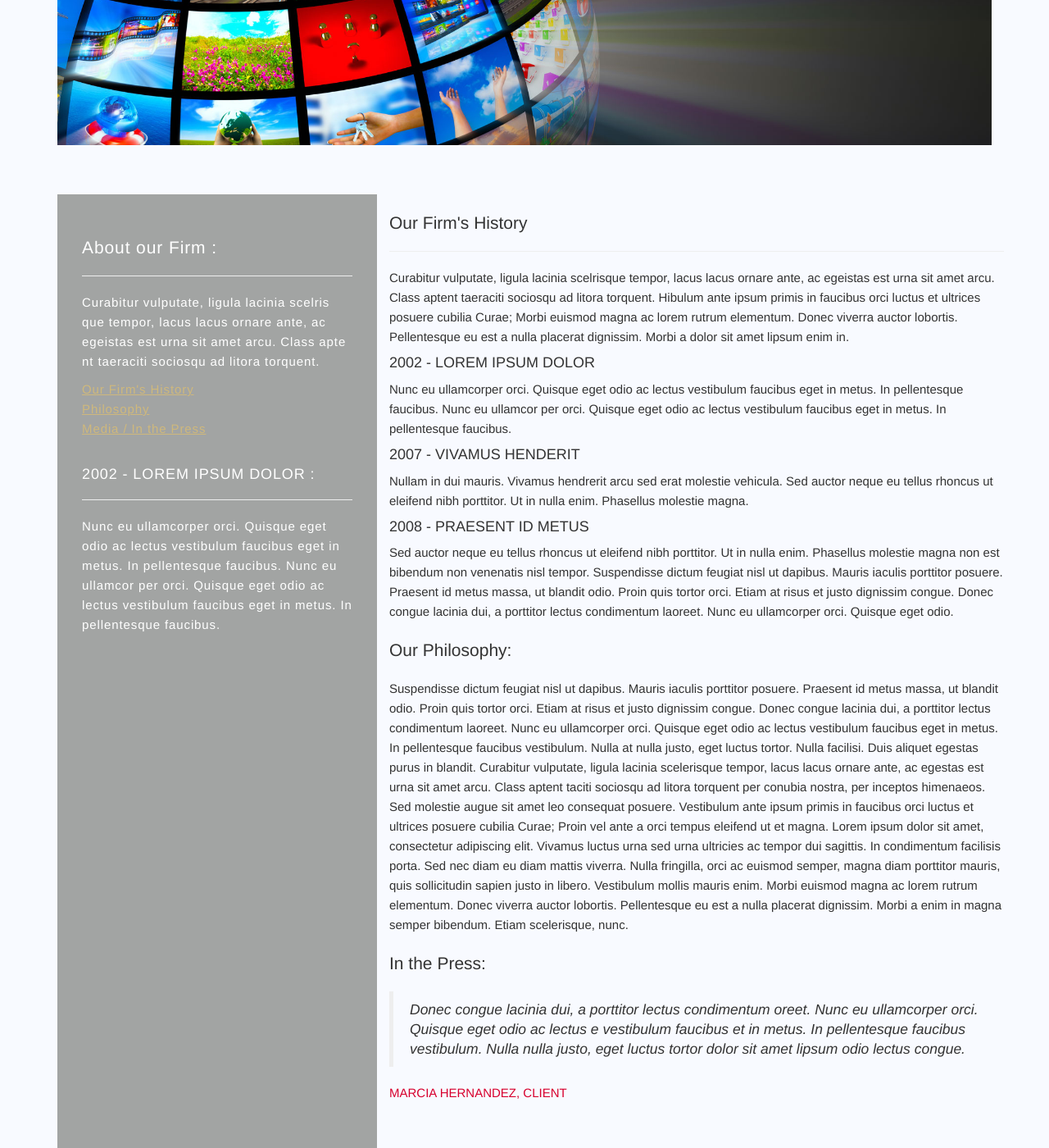
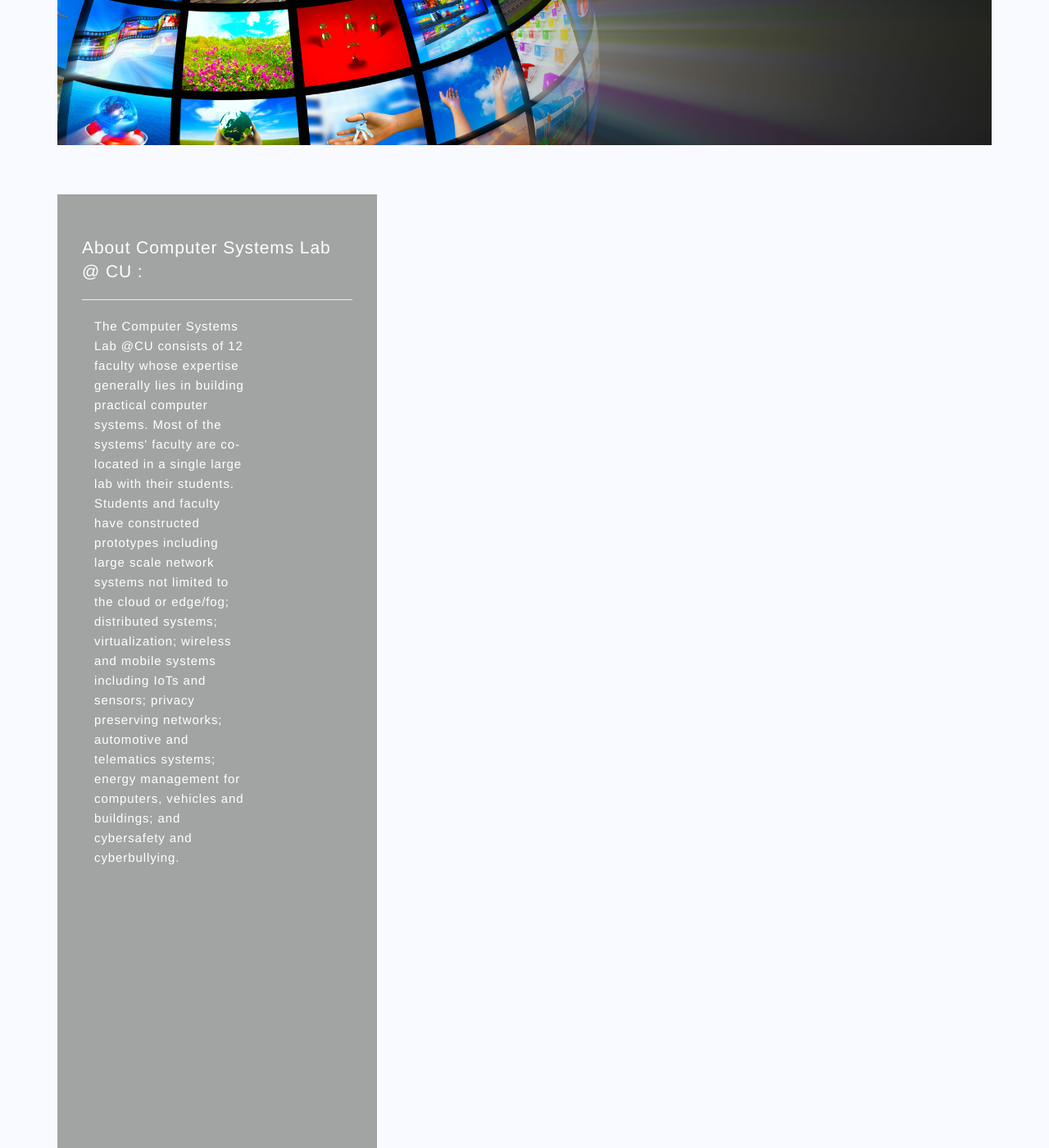
Before and after one commit to cu-computer-systems/cu-computer-systems.github.io, a Jekyll site: the page built from about.html, in a window 1280 px wide and 1400 px high, scrolled down 289 px. Shown: the whole window at 82% size. Built offline with Jekyll 4.4.1, drawn with Linux system fonts in a browser that asks for light colours; nearby versions of some CDN libraries; some of the changed text lies outside the part shown.

Commit message:
Update about.html

```diff
--- a/about.html
+++ b/about.html
@@ -13,18 +13,19 @@ permalink: /about
 <div class="container">
   <div class="row">
     <div class="side-left col-sm-4 col-md-4">
-      <h3 class="lead">  About our Firm : </h3><hr>
+      <h3 class="lead">  About Computer Systems Lab @ CU : </h3><hr>
+      <!--<h3 class="lead">  About our Firm : </h3><hr>-->
 
-      <p>Curabitur vulputate, ligula lacinia scelris que tempor, lacus lacus ornare ante, ac egeistas est urna sit amet arcu. Class apte nt taeraciti sociosqu ad litora torquent.</p>
+      <!--<p>Curabitur vulputate, ligula lacinia scelris que tempor, lacus lacus ornare ante, ac egeistas est urna sit amet arcu. Class apte nt taeraciti sociosqu ad litora torquent.</p>
       <a href="#anchor1"> Our Firm's History</a><br>
       <a href="#anchor2"> Philosophy</a><br>
       <a href="#anchor3">Media / In the Press</a><br>
       <br>
       <h4>2002 - LOREM IPSUM DOLOR :</h4><hr>
       Nunc eu ullamcorper orci. Quisque eget odio ac lectus vestibulum faucibus eget in metus. In pellentesque faucibus. Nunc eu ullamcor per orci. Quisque eget odio ac lectus vestibulum faucibus eget in metus. In pellentesque faucibus.
-    </div>
+    </div>-->
     <div class="col-sm-8 col-md-8">
-        <h3 class="lead"id="anchor1"> Our Firm's History </h3><hr>
+        <!--<h3 class="lead"id="anchor1"> Our Firm's History </h3><hr>
         <p>
           Curabitur vulputate, ligula lacinia scelrisque tempor, lacus lacus ornare ante, ac egeistas est urna sit amet arcu. Class aptent taeraciti sociosqu ad litora torquent. Hibulum ante ipsum primis in faucibus orci luctus et ultrices posuere cubilia Curae; Morbi euismod magna ac lorem rutrum elementum. Donec viverra auctor lobortis. Pellentesque eu est a nulla placerat dignissim. Morbi a dolor sit amet lipsum enim in.
         </p>
@@ -52,7 +53,10 @@ permalink: /about
         </blockquote>
         <p class="block-author"> MARCIA HERNANDEZ, CLIENT</p>
         <br><br>
-        <p>Sed nec diam eu diam mattis viverra. Nulla fringilla, orci ac euismod semper, magna diam porttitor mauris, quis sollicitudin sapien justo in libero. Vestibulum mollis mauris enim. Morbi euismod magna ac lorem rutrum elementum. Donec viverra auctor lobortis. Pellentesque eu est a nulla placerat dignissim. Morbi a enim in magna semper bibendum. Etiam scelerisque, nunc.</p></p>
+        <p>Sed nec diam eu diam mattis viverra. Nulla fringilla, orci ac euismod semper, magna diam porttitor mauris, quis sollicitudin sapien justo in libero. Vestibulum mollis mauris enim. Morbi euismod magna ac lorem rutrum elementum. Donec viverra auctor lobortis. Pellentesque eu est a nulla placerat dignissim. Morbi a enim in magna semper bibendum. Etiam scelerisque, nunc.</p></p>-->
+
+        The Computer Systems Lab @CU consists of 12 faculty whose expertise generally lies in building practical computer systems. Most of the systems' faculty are co-located in a single large lab with their students. Students and faculty have constructed prototypes including large scale network systems not limited to the cloud or edge/fog; distributed systems; virtualization; wireless and mobile systems including IoTs and sensors; privacy preserving networks; automotive and telematics systems; energy management for computers, vehicles and buildings; and cybersafety and cyberbullying.
+
     </div>
   </div>
 </div>
```
